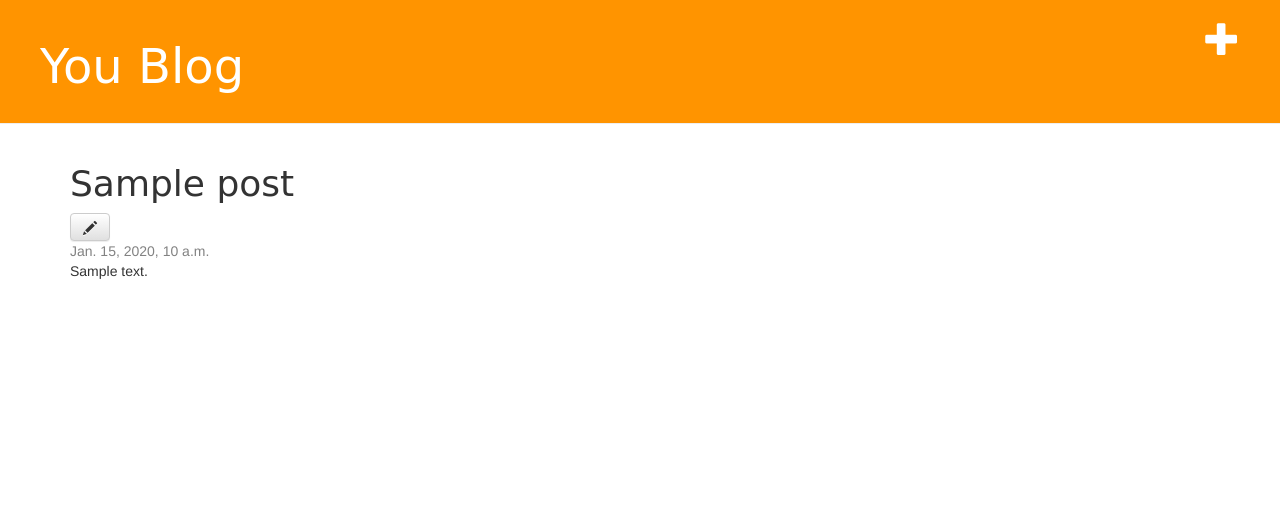
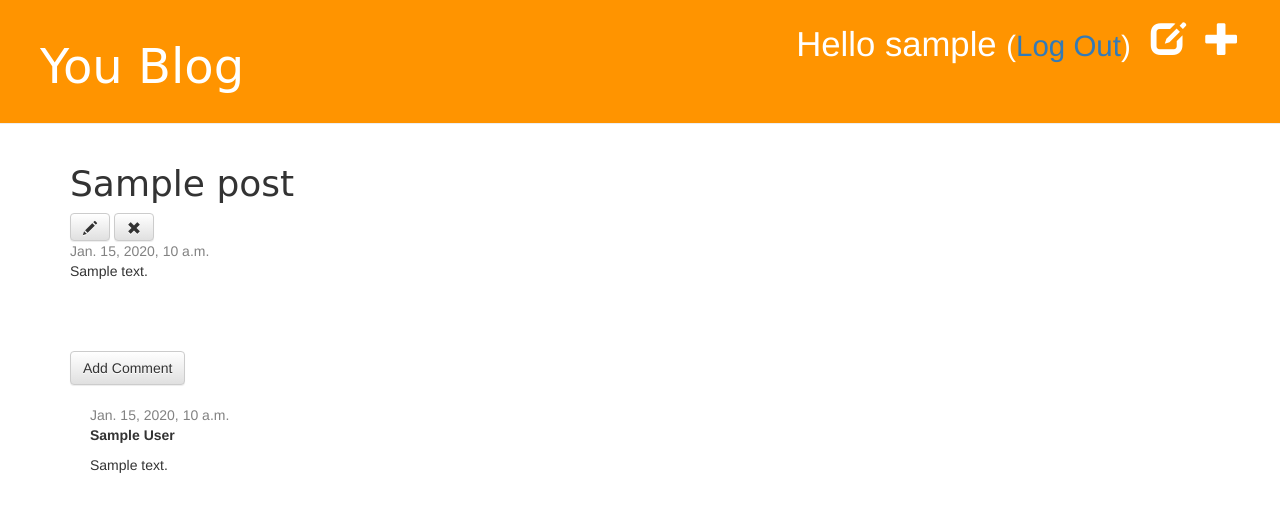
Before and after one commit to vibhanshuvaibhav/YouBlog, a Django app: page /post/1/ in a window 1280 px wide. Shown: the top 512 px of the page. Run offline with Django 3.2, Linux system fonts and the light colour scheme; a user stored in the database is signed in; tables that the repository leaves empty hold one stand-in row (values such as "Sample post"); some libraries are stand-ins or nearby versions; some web fonts are replaced.

Commit message:
added comment support and security features

```diff
--- a/youblog/settings.py
+++ b/youblog/settings.py
@@ -55,7 +55,7 @@ ROOT_URLCONF = 'youblog.urls'
 TEMPLATES = [
     {
         'BACKEND': 'django.template.backends.django.DjangoTemplates',
-        'DIRS': [],
+		'DIRS': [os.path.join(BASE_DIR, 'templates')],
         'APP_DIRS': True,
         'OPTIONS': {
             'context_processors': [
@@ -120,3 +120,5 @@ USE_TZ = True
 
 STATIC_URL = '/static/'
 STATIC_ROOT = os.path.join(BASE_DIR, 'static')
+LOGIN_REDIRECT_URL = '/'
+LOGIN_REDIRECT_URL = '/'
--- a/youblog/urls.py
+++ b/youblog/urls.py
@@ -15,8 +15,12 @@ Including another URLconf
 """
 from django.contrib import admin
 from django.urls import path, include
+from django.conf.urls import include, url
+
+from django.contrib.auth import views
 
 urlpatterns = [
-    path('admin/', admin.site.urls),
-    path('', include('youblogapp.urls')),
+	path('admin/', admin.site.urls),
+	path('', include('youblogapp.urls')),
+	path('accounts/', include('django.contrib.auth.urls')),
 ]
--- a/youblogapp/admin.py
+++ b/youblogapp/admin.py
@@ -1,5 +1,6 @@
 from django.contrib import admin
-from .models import Post
+from .models import Post, Comment
 # Register your models here.
 
 admin.site.register(Post)
+admin.site.register(Comment)
--- a/youblogapp/models.py
+++ b/youblogapp/models.py
@@ -15,3 +15,18 @@ class Post(models.Model):
 
 	def __str__(self):
 		return self.title
+	def approved_comments(self):
+		return self.comments.filter(approved_comment=True)
+
+class Comment(models.Model):
+	post = models.ForeignKey('youblogapp.Post', on_delete=models.CASCADE, related_name='comments')
+	author = models.CharField(max_length=200)
+	text = models.TextField()
+	created_date = models.DateTimeField(default=timezone.now)
+	approved_comment = models.BooleanField(default=False)
+
+	def approve(self):
+		self.approved_comment = True
+		self.save()
+	def __str__(self):
+		return self.text
--- a/youblogapp/static/css/youblogapp.css
+++ b/youblogapp/static/css/youblogapp.css
@@ -44,3 +44,7 @@ h1, h2, h3, h4 {
 .post h1 a, .post h1 a:visited {
     color: #000000;
 }
+
+.comment {
+    margin: 20px 0px 20px 20px;
+}
--- a/youblogapp/templates/youblogapp/base.html
+++ b/youblogapp/templates/youblogapp/base.html
@@ -11,6 +11,10 @@
         <div class="page-header">
 		{% if user.is_authenticated %}
 			<a href="{% url 'post_new' %}" class="top-menu"><span class="glyphicon glyphicon-plus"></span></a>
+			<a href="{% url 'post_draft_list' %}" class="top-menu"><span class="glyphicon glyphicon-edit"></span></a>
+			<p class="top-menu"> Hello {{user.username}} <small>(<a href="{% url 'logout' %}">Log Out</a>)</small></p>
+		{% else %}
+			<a href="{% url 'login' %}" class="top-menu"><span class="glyphicon glyphicon-lock"></span></a>
 		{% endif %}
             <h1 id="main_title"><a href="/">You Blog</a></h1>
         </div>
--- a/youblogapp/templates/youblogapp/post_detail.html
+++ b/youblogapp/templates/youblogapp/post_detail.html
@@ -5,12 +5,32 @@
 		<h1>{{ post.title|linebreaksbr }}</h1>
 		{% if user.is_authenticated %}
 		<a class="btn btn-default" href="{% url 'post_edit' pk=post.pk %}"><span class="glyphicon glyphicon-pencil"></span></a>
+		<a class="btn btn-default" href="{% url 'post_remove' pk=post.pk %}"><span class="glyphicon glyphicon-remove"></span></a>
 		{% endif %}
         {% if post.published_date %}
             <div class="date">
                 {{ post.published_date }}
             </div>
+		{% else %}
+			<a href="{% url 'post_publish' pk=post.pk %}" class="btn btn-default">Publish</a>
         {% endif %}
         <p>{{ post.text|linebreaksbr }}</p>
     </div>
+	<a class="btn btn-default" href="{% url 'add_comment_to_post' pk=post.pk %}"> Add Comment </a>
+	{% for comment in post.comments.all %}
+		{% if user.is_authenticated or comment.approved_comment %}
+			<div class="comment">
+			<div class="date">{{ comment.created_date }}
+				{% if not comment.approved_comment %}
+				<a class="btn btn-default" href="{% url 'comment_remove' pk=comment.pk %}"> <span class="glyphicon glyphicon-remove"></span></a>
+				<a class="btn btn-default" href="{% url 'comment_approve' pk=comment.pk %}"><span class="glyphicon glyphicon-ok"></span></a>
+				{% endif %}
+			</div>
+			<strong>{{ comment.author }}</strong>
+			<p>{{ comment.text|linebreaks }}</p>
+			</div>
+		{% else %}
+			<p>No comments here yet :(</p>
+		{% endif %}
+	{% endfor %}
 {% endblock %}
--- a/youblogapp/templates/youblogapp/post_list.html
+++ b/youblogapp/templates/youblogapp/post_list.html
@@ -5,6 +5,7 @@
 		<h1><a href="{% url 'post_detail' pk=post.pk %}"> {{post.title}}</a></h1>
 			<p>published: {{post.published_date | linebreaksbr}} </p>
 			<p> {{post.text | linebreaksbr}}</p>
+			<p> Comments: {{post.approved_comments.count}} </p>
 	</div>
 {% endfor %}
 {% endblock %}
--- a/youblogapp/urls.py
+++ b/youblogapp/urls.py
@@ -5,5 +5,11 @@ urlpatterns = [
 	path('', views.post_list, name='post_list'),
 	path('post/<int:pk>/', views.post_detail, name='post_detail'),
 	path('post/new/', views.post_new, name='post_new'),
-	path('post/<int:pk>edit/', views.post_edit, name='post_edit')
+	path('post/<int:pk>/edit/', views.post_edit, name='post_edit'),
+	path('drafts/', views.post_draft_list, name='post_draft_list'),
+	path('post/<pk>/publish/', views.post_publish, name='post_publish'),
+	path('post/<pk>/remove/', views.post_remove, name='post_remove'),
+	path('post/<pk>/comment/', views.add_comment_to_post, name='add_comment_to_post'),
+	path('comment/<pk>/approve', views.comment_approve, name='comment_approve'),
+	path('comment/<pk>/remove', views.comment_remove, name='comment_remove'),
 	]
--- a/youblogapp/views.py
+++ b/youblogapp/views.py
@@ -1,7 +1,8 @@
 from django.shortcuts import render, get_object_or_404, redirect
-from .models import Post
+from .models import Post, Comment
 from django.utils import timezone
-from .forms import PostForm
+from .forms import PostForm, CommentForm
+from django.contrib.auth.decorators import login_required
 # Create your views here.
 
 def post_list(request):
@@ -12,19 +13,20 @@ def post_detail(request, pk):
 	post = get_object_or_404(Post, pk=pk)
 	return render(request, 'youblogapp/post_detail.html', {'post':post})
 
+@login_required
 def post_new(request):
 	if request.method == "POST":
 		form = PostForm(request.POST)
 		if form.is_valid():
 			post = form.save(commit=False)
 			post.author = request.user
-			post.published_date = timezone.now()
 			post.save()
 			return redirect('post_detail', pk=post.pk)
 	else:
 		form = PostForm()
 	return render(request, 'youblogapp/post_edit.html', {'form':form})
 
+@login_required
 def post_edit(request, pk):
 	post = get_object_or_404(Post, pk=pk)
 	if request.method == "POST":
@@ -32,9 +34,50 @@ def post_edit(request, pk):
 		if form.is_valid():
 			post = form.save(commit=False)
 			post.author = request.user
-			post.published_date = timezone.now()
 			post.save()
 			return redirect('post_detail', pk=post.pk)
 	else:
 		form = PostForm(instance=post)
 	return render(request, 'youblogapp/post_edit.html', {'form':form})
+
+@login_required
+def post_draft_list(request):
+	posts = Post.objects.filter(published_date__isnull=True).order_by('-created_date')
+	return render(request, 'youblogapp/post_draft_list.html', {'posts':posts})
+
+@login_required
+def post_publish(request, pk):
+	post = get_object_or_404(Post, pk=pk)
+	post.publish()
+	return redirect('post_detail', pk=pk)
+
+@login_required
+def post_remove(request, pk):
+	post = get_object_or_404(Post, pk=pk)
+	post.delete()
+	return redirect('post_list')
+
+def add_comment_to_post(request, pk):
+	post = get_object_or_404(Post, pk=pk)
+	if request.method == "POST":
+		form = CommentForm(request.POST)
+		if form.is_valid():
+			comment = form.save(commit=False)
+			comment.post = post
+			comment.save()
+			return redirect('post_detail', pk=post.pk)
+	else:
+		form = CommentForm()
+	return render(request, 'youblogapp/add_comment_to_post.html', {'form':form})
+
+@login_required
+def comment_approve(request, pk):
+	comment = get_object_or_404(Comment, pk=pk)
+	comment.approve()
+	return redirect('post_detail', pk=comment.post.pk)
+
+@login_required
+def comment_remove(request, pk):
+	comment = get_object_or_404(Comment, pk=pk)
+	comment.delete()
+	return redirect('post_detail', pk=comment.post.pk)
```
Also changed, not shown: youblogapp/forms.py (+7 -1 lines), youblogapp/templates/registration/login.html (added, +22 -0 lines), youblogapp/templates/youblogapp/add_comment_to_post.html (added, +9 -0 lines), youblogapp/templates/youblogapp/post_draft_list.html (added, +12 -0 lines), youblogapp/migrations/0002_comment.py (added).
